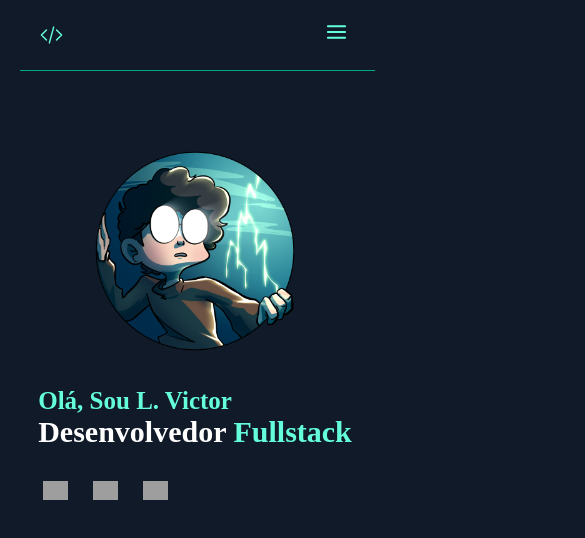
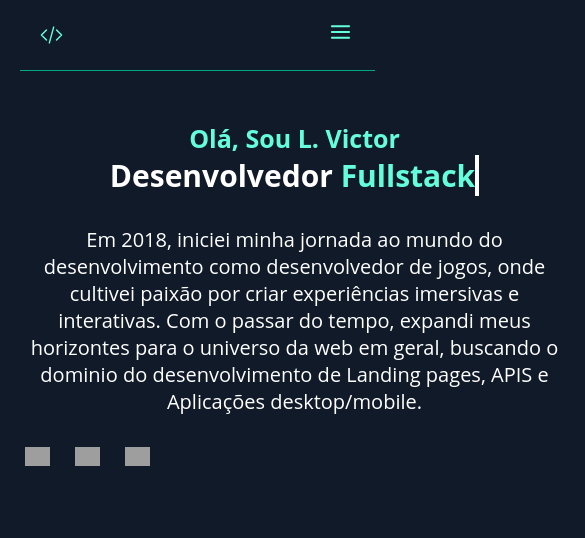
Before and after one commit to Gothellsz/portfolioBasico, a plain HTML site: page index.html in a window 390 px wide. Shown: the top 538 px of the page, 585 px wide, since content can reach past the window. Drawn offline with Linux system fonts and the light colour scheme; grey boxes are pictures that could not be loaded.

Commit message:
efeito fade in aplicado, precisar ajustar componentes mobile

```diff
--- a/index.html
+++ b/index.html
@@ -51,11 +51,17 @@
         <div class="text">
           <h2>Olá, Sou L. Victor</h2>
           <h1>Desenvolvedor <span>Fullstack</span></h1>
+          <p>
+            Em 2018, iniciei minha jornada ao mundo do desenvolvimento como
+            desenvolvedor de jogos, onde cultivei paixão por criar experiências
+            imersivas e interativas. Com o passar do tempo, expandi meus
+            horizontes para o universo da web em geral, buscando o dominio do
+            desenvolvimento de Landing pages, APIS e Aplicações desktop/mobile.
+          </p>
+
           <div class="social">
             <button>
-              <a
-                href="https://github.com/Gothellsz"
-              >
+              <a href="https://github.com/Gothellsz">
                 <img
                   class="iconSocial"
                   src="https://img.icons8.com/?size=100&id=12598&format=png&color=64ffda"
@@ -64,9 +70,7 @@
             </button>
 
             <button>
-              <a
-                href="https://www.linkedin.com/in/luanvictorsz/"
-              >
+              <a href="https://www.linkedin.com/in/luanvictorsz/">
                 <img
                   class="iconSocial"
                   src="https://img.icons8.com/?size=100&id=447&format=png&color=64ffda"
@@ -84,7 +88,7 @@
                 />
               </a>
             </button>
-            </div>
+          </div>
         </div>
         <img src="./imgs/Icon.png" class="icon" />
       </div>
--- a/style.css
+++ b/style.css
@@ -1,3 +1,8 @@
+@font-face {
+  font-family: "Open Sans";
+  src: url('https://fonts.googleapis.com/css2?family=Open+Sans:ital,wght@0,300..800;1,300..800&display=swap');
+}
+
 * {
   padding: 0;
   margin: 0;
@@ -14,6 +19,12 @@ a {
 
 a:hover {
   color: rgb(0, 168, 129);
+}
+
+
+p{
+  text-align: justify;
+  padding-right: 20px;
 }
 
 h1 {
@@ -51,8 +62,27 @@ p{
   color: #fff;
 }
 
+
 span {
   color: rgb(100, 255, 218);
+  border-right: 4px solid #fff;
+  width: 10ch;
+  white-space: nowrap;
+  overflow: hidden;
+  animation: digitando 2s steps(10), piscando 0.5s infinite step-end alternate;
+}
+
+
+@keyframes digitando{
+  from{
+    width: 0%;
+  }
+}
+
+@keyframes piscando{
+  50%{
+    border-color: transparent;
+  }
 }
 
 svg {
@@ -62,6 +92,7 @@ svg {
 
 .content {
   width: 900px;
+  animation: fade-down 3s;
 }
 
 .menu {
@@ -75,7 +106,7 @@ svg {
 }
 
 .icon {
-  width: 300px;
+  width: 350px;
 }
 
 .iconHamburguer {
@@ -85,10 +116,29 @@ svg {
 .apresentation {
   display: flex;
   align-items: center;
-  height: 600px;
-  justify-content: space-between;
-  flex-direction: row;
+  width: 938px;
+  height: 500px;
+  padding-top: 50px;
   border-bottom: 1px solid rgb(100, 255, 218);
+}
+
+
+@keyframes fade-down{
+  0%{
+    opacity: 0;
+    transform: translate3D(-50%) scale(0.9);
+  }
+  100%{
+    opacity: 1;
+    transform: translate3D(0px) scale(1);
+  }
+}
+
+.text{
+  font-family: "Open Sans";
+  width: 550px;
+  align-items: center;
+  padding-right: 20px;
 }
 
 .social{
@@ -106,8 +156,17 @@ svg {
 
 @media only screen and (max-width: 768px) {
 
+
   body{
     width: 100%;
+  }
+
+  p{
+    font-size: 20px;
+    color: #fff;
+    text-align: center;
+    padding-right: 0;
+    align-items: center;
   }
 
   h1{
@@ -135,14 +194,9 @@ svg {
     display: none;
   }
 
-  .text{
-    margin-top: 90%;
-  }
-
-
   .icon{
+    display: none;
     position: absolute;
-    padding-top: 80px;
     width: 200px;
   }
 
@@ -151,8 +205,15 @@ svg {
     width: 25px;
   }
 
+  .content{
+    display: flex;
+    flex-direction: column;
+    justify-content: center;
+    text-align: center;
+  }
+
   .apresentation {
-    flex-direction: column;
+    flex-direction: row;
     height: auto;
     border-bottom: none;
   }
```
